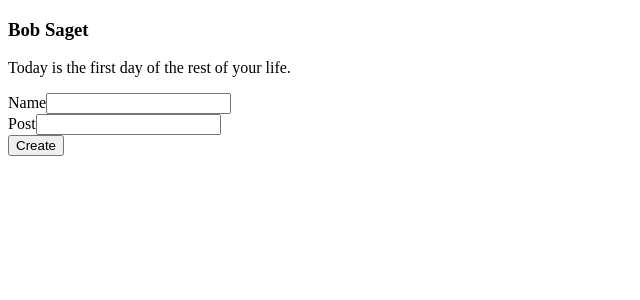
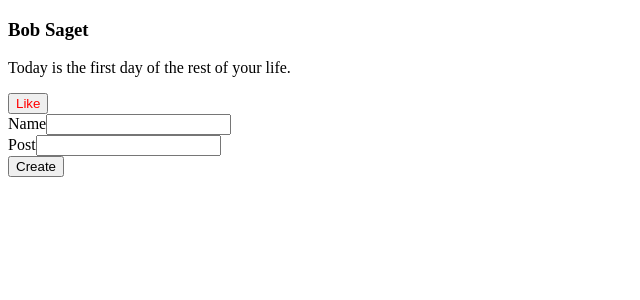
Before and after one commit to KParry13/Social-Feed-Project, a React (Create React App) app: page / in a window 1280 px wide. Shown: the top 300 px of the page, without its empty margins (0-640 px from the left). Built offline with nearby package versions, Linux system fonts and the light colour scheme.

Commit message:
Working on Post component

```diff
--- a/src/App.js
+++ b/src/App.js
@@ -23,6 +23,7 @@ function App() {
     <div >
       <PostList parentEntries={entries} />
       <CreatePostForm addNewEntryProperty={createNewEntry} />
+
     </div>
   );
 }
--- a/src/Components/Post/Post.jsx
+++ b/src/Components/Post/Post.jsx
@@ -6,3 +6,26 @@
 // and one for when the “dislike” button is clicked.
 // Bind these functions to their respective buttons onClick event.
 // Within these functions, start to lay out the steps that need to occur when each button is clicked.
+import React, { useState } from 'react';
+
+const Post = (props) => {
+    const [isLiked,setIsLiked] = useState(false)
+    const [color, setColor] = useState('red')
+
+    function handleLike(){
+        if(isLiked){
+            setColor("green")
+        }
+
+    }
+
+    return (
+        <div>
+            <h3>{props.entry.name}</h3>
+            <p>{props.entry.post}</p>
+            <button style={{"color":color}}>Like</button>
+        </div>
+     );
+}
+
+export default Post;
--- a/src/Components/PostList/PostList.jsx
+++ b/src/Components/PostList/PostList.jsx
@@ -1,7 +1,7 @@
 // Create the feed where all your posts will be displayed in your app.
 // All posts should be passed into this component using props.
 // Then, utilize the “map” higher order array method to map each post to its own Post component.
-
+import Post from '../Post/Post'
 const PostList = (props) => {
 
     return (
@@ -9,10 +9,7 @@ const PostList = (props) => {
         <div>
             {props.parentEntries.map((entry, index) => {
                 return (
-                    <div key={index}>
-                        <h3>{entry.name}</h3>
-                        <p>{entry.post}</p>
-                    </div>
+                <Post key={index} entry={entry} />
                 )
             })}
         </div>
```
